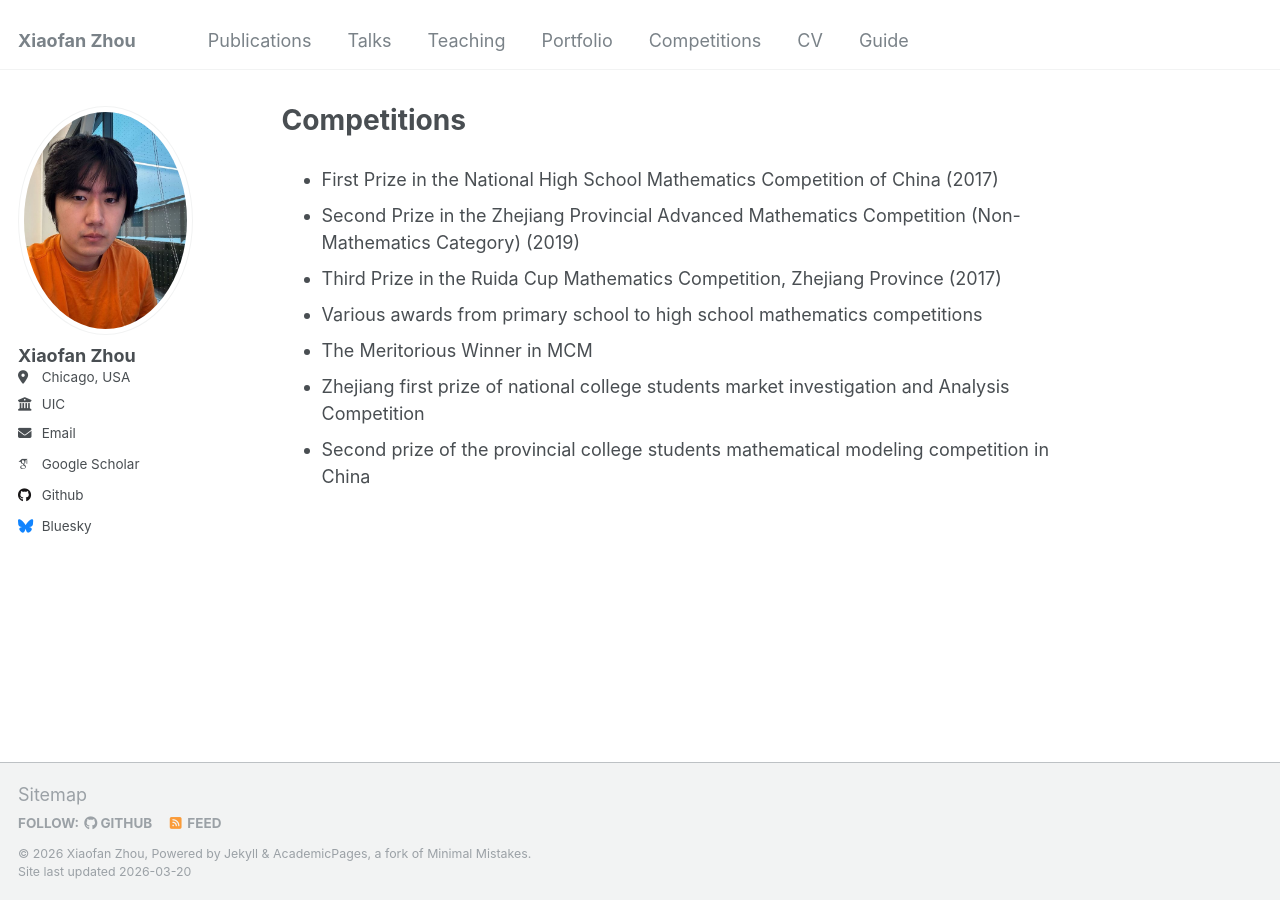
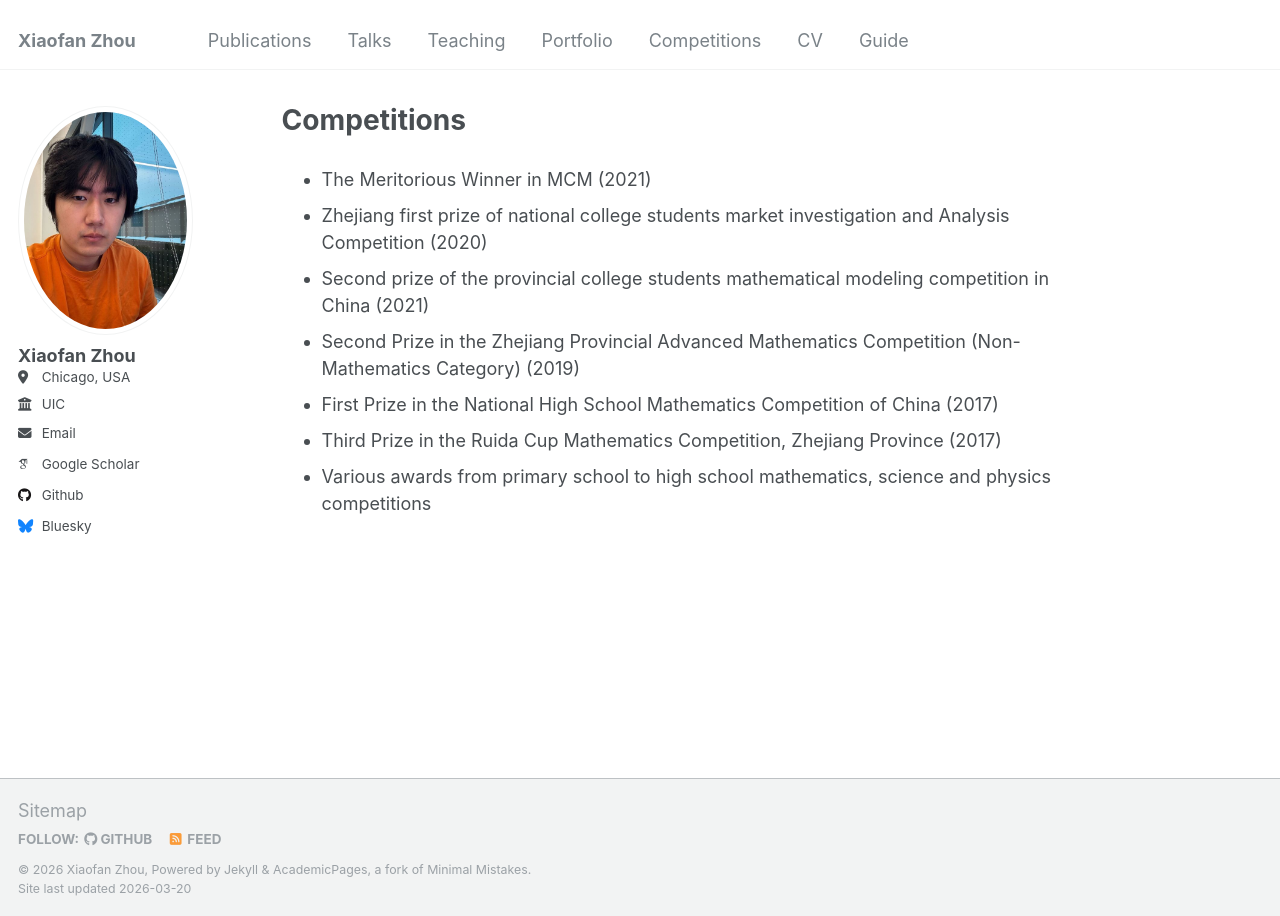
Before and after one commit to AlearZhou/AlearZhou.github.io, a Jekyll site: the page built from _pages/competitions.md, in a window 1280 px wide. Built offline with Jekyll 4.4.1, drawn with Linux system fonts in a browser that asks for light colours; some web fonts are replaced.

Commit message:
Update competitions.md

```diff
--- a/_pages/competitions.md
+++ b/_pages/competitions.md
@@ -5,10 +5,10 @@
 author_profile: true
 ---
 
+- The Meritorious Winner in MCM (2021)
+- Zhejiang first prize of national college students market investigation and Analysis Competition (2020)
+- Second prize of the provincial college students mathematical modeling competition in China (2021)
+- Second Prize in the Zhejiang Provincial Advanced Mathematics Competition (Non-Mathematics Category) (2019)
 - First Prize in the National High School Mathematics Competition of China (2017)
-- Second Prize in the Zhejiang Provincial Advanced Mathematics Competition (Non-Mathematics Category) (2019)
 - Third Prize in the Ruida Cup Mathematics Competition, Zhejiang Province (2017)
-- Various awards from primary school to high school mathematics competitions
-- The Meritorious Winner in MCM
-- Zhejiang first prize of national college students market investigation and Analysis Competition
-- Second prize of the provincial college students mathematical modeling competition in China
+- Various awards from primary school to high school mathematics, science and physics competitions
```
